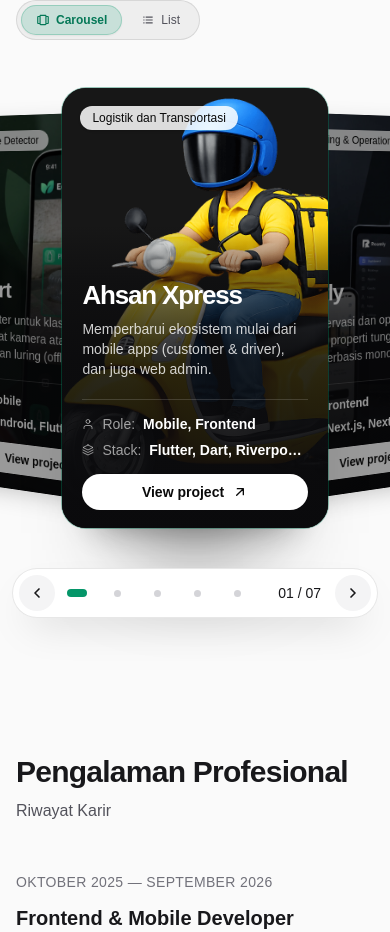
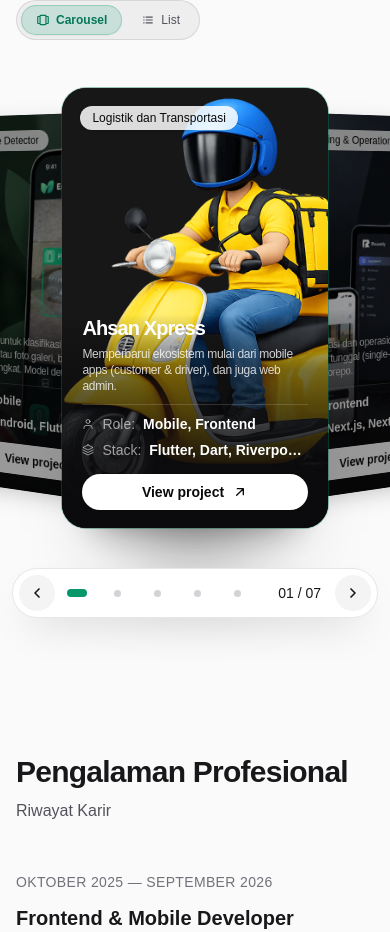
Before and after one commit to aldnazr/portofoliov2, a Next.js app: page / in a window 390 px wide. Shown: the part 1645-2577 px from the top of the page. Built offline with nearby package versions, Linux system fonts and the light colour scheme; a web font is replaced by a local one.

Commit message:
style(projects): compact card text and spacing
Reduce mobile heading size and top padding in project cards.
Tighten description and meta row spacing. Remove obsolete
commented-out page counter and stale comment.

```diff
--- a/components/project-carousel/project-card.tsx
+++ b/components/project-carousel/project-card.tsx
@@ -110,8 +110,7 @@ export function ProjectCard({
           draggable={false}
           className="object-cover bg-neutral-900"
         />
-      : /* Kartu selalu gelap; paksa token light-dark() ProjectVisual tetap dark di tema terang. */
-        <div className="absolute inset-0" style={{ colorScheme: "dark" }}>
+      : <div className="absolute inset-0" style={{ colorScheme: "dark" }}>
           <ProjectVisual
             number={pad(index + 1)}
             name={title}
@@ -145,25 +144,22 @@ export function ProjectCard({
             </span>
           )}
         </div>
-        {/* <span className="inline-flex px-2.5 h-6 shrink-0 items-center rounded-full bg-black/45 text-xs font-medium text-white tabular-nums backdrop-blur-md sm:px-3 sm:h-7 sm:text-sm">
-          {pad(index + 1)}
-          <span className="ml-1 font-light text-white/60">/ {pad(total)}</span>
-        </span> */}
       </div>
 
       {/* Konten bawah */}
       <div
-        className="relative px-5 pt-14 pb-4.5 sm:px-7 sm:pb-5.5"
+        className="relative px-5 pb-4.5 sm:px-7 sm:pb-5.5"
         style={{ backgroundImage: SCRIM }}
       >
-        <h3 className="text-[26px]/[1.1] font-bold tracking-[-0.045em]">
+        <h3 className="text-xl sm:text-[26px]/[1.1] font-bold tracking-[-0.045em]">
           {title}
         </h3>
-        <p className="mt-2.5 line-clamp-3 text-sm/5 text-white/80">
+
+        <p className="text-white/80 mt-1 sm:mt-2.5 line-clamp-3 tracking-tight text-xs sm:tracking-normal sm:text-sm/5">
           {description}
         </p>
 
-        <dl className="mt-5 flex flex-wrap items-center gap-x-4 gap-y-1.5 border-t border-white/15 pt-3.5 text-[15px] sm:mt-[17.5px] sm:flex-nowrap sm:pt-3.75 sm:text-[17px]">
+        <dl className="mt-2.5 flex flex-wrap items-center gap-x-4 gap-y-1.5 border-t border-white/15 pt-2.25 text-[15px] sm:mt-[17.5px] sm:flex-nowrap sm:pt-3.75 sm:text-[17px]">
           <MetaItem
             icon={<UserIcon className="size-3" />}
             label="Role"
```
